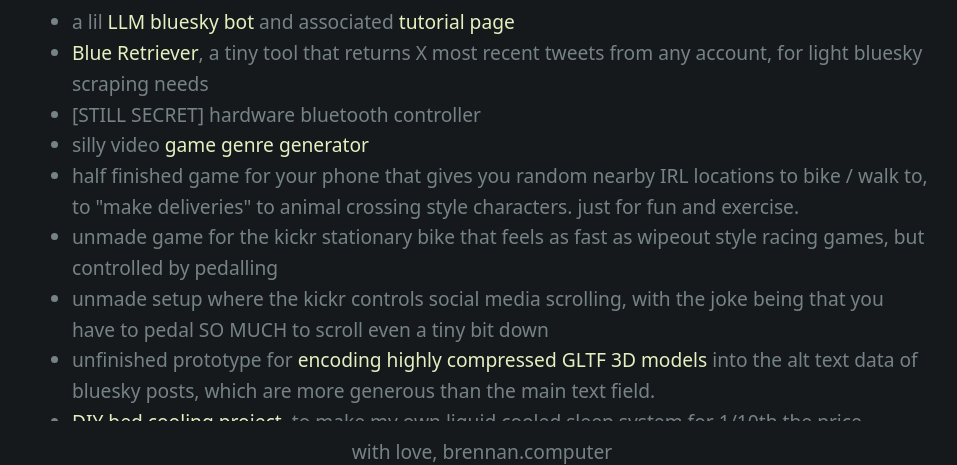
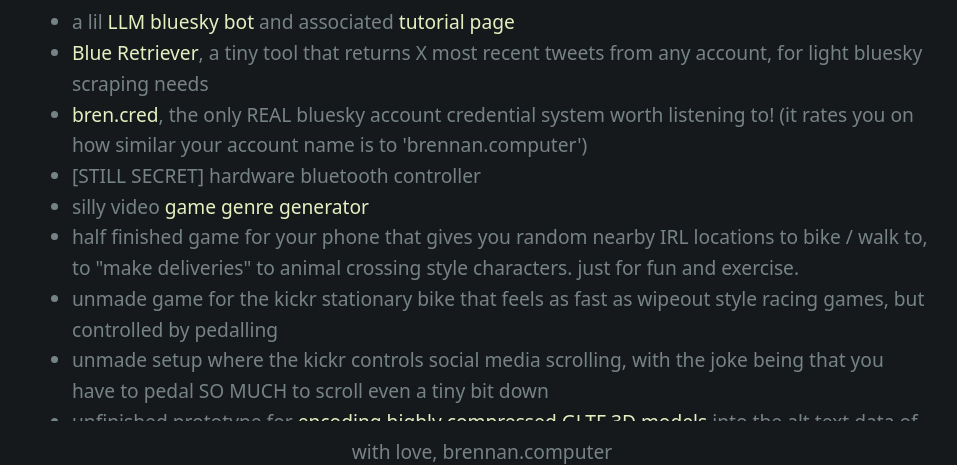
Before and after one commit to LTKMN/dotcomputer, a plain HTML site: page index.html in a window 1280 px wide. Shown: the part 316-781 px from the top of the page, without its empty margins (158-1115 px from the left). Drawn offline with Linux system fonts and the light colour scheme; a web font is replaced by a local one.

Commit message:
added bren.cred project line item

```diff
--- a/index.html
+++ b/index.html
@@ -99,6 +99,7 @@
     <ul>
       <li>a lil <a href="https://bsky.app/profile/fluorentine.bsky.social">LLM bluesky bot</a> and associated <a href="https://fluorentine.netlify.app/">tutorial page</a></li>
       <li><a href="https://blueretriever.netlify.app/">Blue Retriever</a>, a tiny tool that returns X most recent tweets from any account, for light bluesky scraping needs</li>
+      <li><a href="https://brennan.computer/bren-cred.html">bren.cred</a>, the only REAL bluesky account credential system worth listening to! (it rates you on how similar your account name is to 'brennan.computer')</li>
       <li>[STILL SECRET] hardware bluetooth controller</li>
       <li>silly video <a href="https://brennanletkeman.com/videogame.html">game genre generator</a></li>
       <li>half finished game for your phone that gives you random nearby IRL locations to bike / walk to, to "make deliveries" to animal crossing style characters. just for fun and exercise.</li>
```
